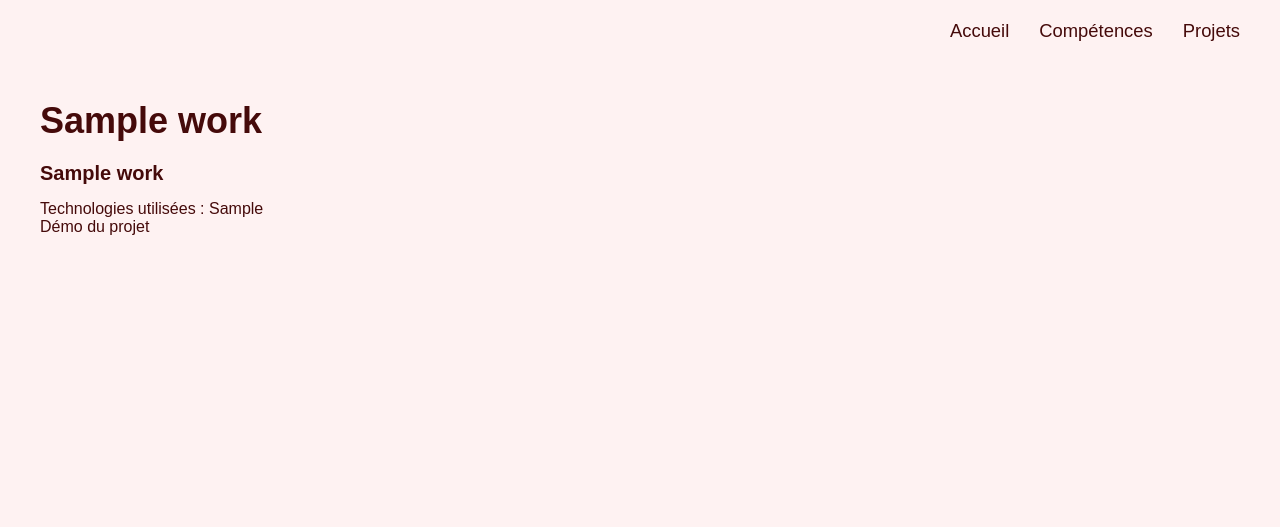
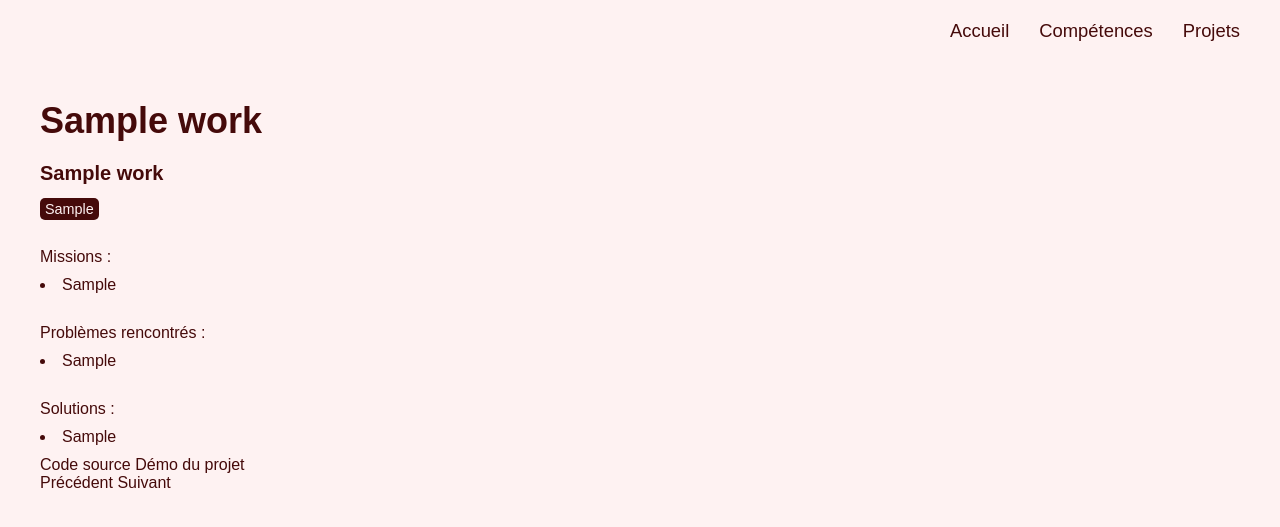
Before and after one commit to ale-raf/portfolio-php-version, a PHP site: page /projet.php?id=1 in a window 1280 px wide. Shown: the top 527 px of the page. Run offline with PHP 8.4, Linux system fonts and the light colour scheme; tables that the repository leaves empty or names only in its code hold one stand-in row (values such as "Sample post").

Commit message:
adding every row from db

```diff
--- a/projet.php
+++ b/projet.php
@@ -1,5 +1,4 @@
 <?php
-
 // vérification de l'id de l'article
 if(!isset($_GET["id"]) || empty($_GET["id"])){
     // pas d'id
@@ -30,18 +29,52 @@ $skills = "index.php#skills";
 
 $works = "index.php#works";
 
+$technologies = explode(",", $work["technologies"]);
+
+$missions = explode(";", $work["demands"]);
+
+$problems = explode(",", $work["difficulties"]);
+
+$solutions = explode(",", $work["solutions"]);
+
 include "header.php";
 ?>
 
 <article>
     <h1><?= $work["title"] ?></h1>
     <h2><?= $work["subtitle"] ?></h2>
-    <p>Technologies utilisées : <?= $work["technologies"] ?></p>
+    <div class="technologies">
+        <?php foreach($technologies as $tech): ?>
+            <span><?= $tech ?></span>
+        <?php endforeach; ?>
+    </div>
+    <ul class="missions">Missions :
+        <?php foreach($missions as $mission): ?>
+            <li><?= $mission ?></li>
+        <?php endforeach; ?>
+    </ul>
+    <ul class="problems">Problèmes rencontrés :
+        <?php foreach($problems as $problem): ?>
+            <li><?= $problem ?></li>
+        <?php endforeach; ?>
+    </ul>
+    <ul class="solutions">Solutions :
+        <?php foreach($solutions as $solution): ?>
+            <li><?= $solution ?></li>
+        <?php endforeach; ?>
+    </ul>
+    <div class="links">
+        <a href=<?= $work["repository"] ?> target="_blank">Code source</a>
         <?php
             if($work["demo"] === ""){
                 echo "<p>Démo indisponible pour ce projet.</p>";
             } else{
-            echo "<a href=" . $work['demo'] . ">Démo du projet</a>";
+                echo "<a href=" . $work['demo'] . " target='_blank'>Démo du projet</a>";
             }
         ?>
+    </div>
+    <div class="navigation">
+        <a href="projet.php?id=<?= $work["id"] > 1 ? $work["id"] - 1 : 5 ?>">Précédent</a>
+        <a href="projet.php?id=<?= $work["id"] < 5 ? $work["id"] + 1 : 1 ?>">Suivant</a>
+    </div>
 </article>
```
Lines whose indentation alone changed are shown as unchanged.
